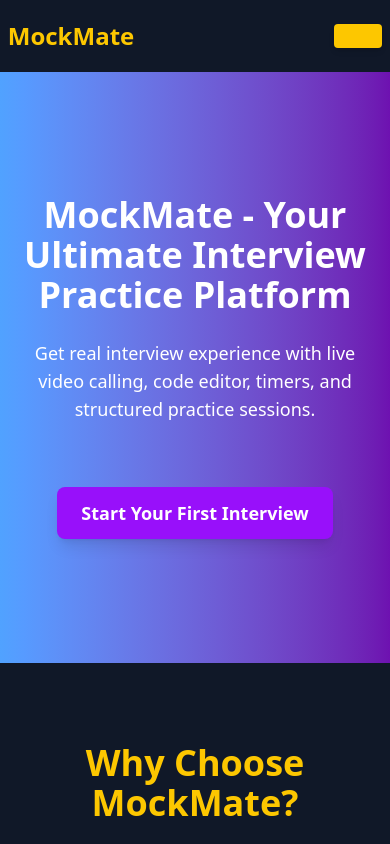
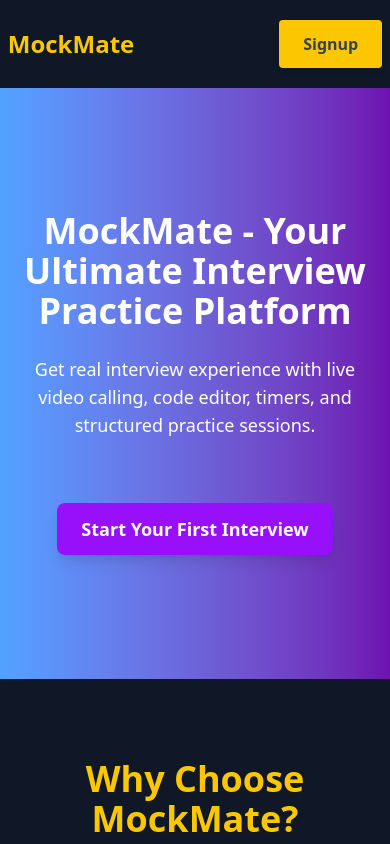
Before and after one commit to devoleper-samreen/MockMate, a React (Vite) app in the folder Frontend/: page / in a window 390 px wide. Shown: the top 844 px of the page. Built offline with nearby package versions, Linux system fonts and the light colour scheme; no server answers.

Commit message:
Update Home component to conditionally render signup button or user initials based on authentication status

```diff
--- a/Frontend/src/pages/Home.jsx
+++ b/Frontend/src/pages/Home.jsx
@@ -34,13 +34,22 @@ const HomePage = () => {
             <nav className="px-[2%] md:px-[5%] w-full flex justify-between items-center py-5 bg-gray-900 shadow-lg">
                 <h1 className="text-2xl font-bold text-yellow-400">MockMate</h1>
 
-                <button
-                    onClick={() => navigate("/signup")}
-                    className="bg-yellow-400 hover:bg-yellow-500 text-gray-700 font-semibold px-6 py-3 rounded shadow-md transition transform cursor-pointer"
-                >
-                    <span className="hidden sm:inline">Signup</span>
+                {
+                    !user && <button
+                        onClick={() => navigate("/signup")}
+                        className="bg-yellow-400 hover:bg-yellow-500 text-gray-700 font-semibold px-6 py-3 rounded shadow-md transition transform cursor-pointer"
+                    >
+                        Signup
+                    </button>
+                }
 
-                </button>
+                {
+                    user && <p
+                        className="bg-yellow-400 hover:bg-yellow-500 text-gray-700 font-bold rounded-full shadow-md transition transform cursor-pointer h-12 w-12 flex items-center justify-center text-2xl"
+                    >
+                        {user.name.charAt(0)}
+                    </p>
+                }
             </nav>
 
             <div className="w-full md:min-h-screen bg-gray-900 text-white">
```
